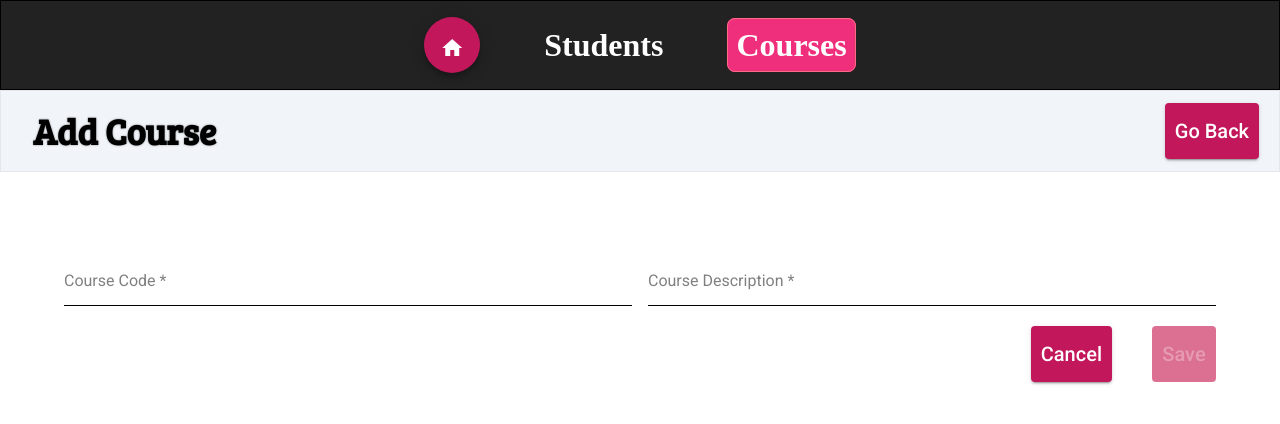
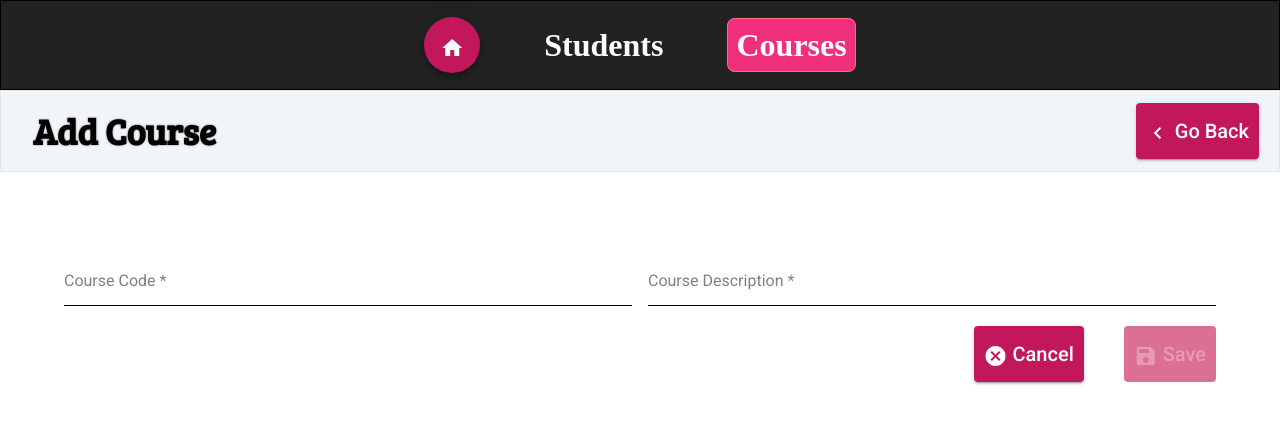
Before and after one commit to Amnish04/RESTful-College-Angular-UI, an Angular app: page /courses/1 in a window 1280 px wide. Shown: the top 424 px of the page. Built offline with nearby package versions, Linux system fonts and the light colour scheme; a web font is replaced by a local one.

Commit message:
Add icons to controls

```diff
--- a/src/app/components/courses/course-add-edit/course-add-edit.component.html
+++ b/src/app/components/courses/course-add-edit/course-add-edit.component.html
@@ -10,11 +10,13 @@
                     <button appSoundOnClick type="button" mat-raised-button color="primary" class="m-4 sm-m-auto"
                     style="padding: 0.5em; font-size: 1.25em; transition: 200ms ease-in-out; align-self: center;"
                     (click)="editing = true" >
+                        <mat-icon>edit</mat-icon>
                         Edit
                     </button>
                     <button appSoundOnClick type="button" mat-raised-button color="primary" class="m-4 sm-m-auto"
                     style="padding: 0.5em; font-size: 1.25em; transition: 200ms ease-in-out; align-self: center;"
                     (click)="onDelete()">
+                        <mat-icon>delete</mat-icon>
                         Delete
                     </button>
                 </div>
@@ -53,10 +55,12 @@
                 <button appSoundOnClick type="button" mat-raised-button color="primary" class="m-4 sm-m-auto"
                 style="padding: 0.5em; font-size: 1.25em; align-self: center;"
                 (click)="onCancelEdit()">
+                    <mat-icon>cancel</mat-icon>
                     Cancel
                 </button>
                 <button appSoundOnClick type="submit" mat-raised-button color="primary" class="m-4 sm-m-auto"
                 style="padding: 0.5em; font-size: 1.25em; align-self: center;" [disabled]="saveDisabled">
+                    <mat-icon>save</mat-icon>
                     Save
                 </button>
             </div>
--- a/src/app/components/courses/course-add-edit/course-add-edit.component.ts
+++ b/src/app/components/courses/course-add-edit/course-add-edit.component.ts
@@ -148,7 +148,9 @@ export class CourseAddEditComponent implements OnInit {
     openDialog() {
         const dialogRef = this.dialog.open(YesNoModalComponent, {
             data: {
-                dialogTitle: 'Are you sure you want to delete?'
+                dialogTitle: 'Are you sure you want to delete?',
+                yesTitle: 'Delete',
+                noTitle: 'Cancel'
             }
         });
 
--- a/src/app/components/courses/courses-table/courses-table.component.html
+++ b/src/app/components/courses/courses-table/courses-table.component.html
@@ -4,7 +4,10 @@
 
         <button appSoundOnClick id="addStudentButton" [routerLink]="'add-new'"
             style="padding: 0.5em; font-size: 1.25em; transition: 200ms ease-in-out; align-self: center;"
-            mat-raised-button color="primary">Add Course</button>
+            mat-raised-button color="primary">
+            <mat-icon>add</mat-icon>
+            Add Course
+        </button>
     </div>
 
     <div class="overflow-x-auto mx-5 my-5">
--- a/src/app/components/page-header/page-header.component.html
+++ b/src/app/components/page-header/page-header.component.html
@@ -20,8 +20,10 @@
 
         <div *ngIf="goBackButton" class="mx-5 my-3 sm-m-auto">
             <button appSoundOnClick mat-raised-button color="primary" style="padding: 0.5em; font-size: 1.25em; transition: 200ms ease-in-out;"
-            (click)="goBack()"
-            >Go Back</button>
+            (click)="goBack()">
+            <mat-icon>chevron_left</mat-icon>
+            Go Back
+        </button>
         </div>
     </div>
 </header>
--- a/src/app/components/students/student-add-edit/student-add-edit.component.html
+++ b/src/app/components/students/student-add-edit/student-add-edit.component.html
@@ -10,11 +10,13 @@
                     <button appSoundOnClick type="button" mat-raised-button color="primary" class="m-4 sm-m-auto"
                     style="padding: 0.5em; font-size: 1.25em; transition: 200ms ease-in-out; align-self: center;"
                     (click)="editing = true" >
+                        <mat-icon>edit</mat-icon>
                         Edit
                     </button>
                     <button appSoundOnClick type="button" mat-raised-button color="primary" class="m-4 sm-m-auto"
                     style="padding: 0.5em; font-size: 1.25em; transition: 200ms ease-in-out; align-self: center;"
                     (click)="onDelete()">
+                    <mat-icon>delete</mat-icon>
                         Delete
                     </button>
                 </div>
@@ -163,10 +165,12 @@
                 <button appSoundOnClick type="button" mat-raised-button color="primary" class="m-4 sm-m-auto"
                 style="padding: 0.5em; font-size: 1.25em; align-self: center;"
                 (click)="onCancelEdit()">
+                    <mat-icon>cancel</mat-icon>
                     Cancel
                 </button>
                 <button appSoundOnClick type="submit" mat-raised-button color="primary" class="m-4 sm-m-auto"
                 style="padding: 0.5em; font-size: 1.25em; align-self: center;" [disabled]="saveDisabled">
+                    <mat-icon>save</mat-icon>
                     Save
                 </button>
             </div>
--- a/src/app/components/students/student-add-edit/student-add-edit.component.ts
+++ b/src/app/components/students/student-add-edit/student-add-edit.component.ts
@@ -220,7 +220,9 @@ export class StudentAddEditComponent implements OnInit {
     openDialog() {
         const dialogRef = this.dialog.open(YesNoModalComponent, {
             data: {
-                dialogTitle: 'Are you sure you want to delete?'
+                dialogTitle: 'Are you sure you want to delete?',
+                yesTitle: 'Delete',
+                noTitle: 'Cancel'
             }
         });
 
--- a/src/app/components/students/students-table/students-table.component.html
+++ b/src/app/components/students/students-table/students-table.component.html
@@ -4,7 +4,10 @@
 
         <button appSoundOnClick id="addStudentButton" [routerLink]="'add-new'"
             style="padding: 0.5em; font-size: 1.25em; transition: 200ms ease-in-out; align-self: center;"
-            mat-raised-button color="primary">Add Student</button>
+            mat-raised-button color="primary">
+            <mat-icon>add</mat-icon>
+            Add Student
+        </button>
     </div>
 
     <div class="overflow-x-auto border-mobile mx-5 my-5">
--- a/src/app/components/yes-no-modal/yes-no-modal.component.html
+++ b/src/app/components/yes-no-modal/yes-no-modal.component.html
@@ -4,11 +4,11 @@
     <button appSoundOnClick type="button" mat-raised-button color="primary" class="m-4 sm-m-auto"
     style="padding: 0.5em; font-size: 1.25em; transition: 200ms ease-in-out; align-self: center;"
     [mat-dialog-close]="false">
-        No
+        {{noTitle}}
     </button>
     <button appSoundOnClick type="button" mat-raised-button color="primary" class="m-4 sm-m-auto"
     style="padding: 0.5em; font-size: 1.25em; transition: 200ms ease-in-out; align-self: center;"
     [mat-dialog-close]="true">
-        Yes
+        {{yesTitle}}
     </button>
 </div>
--- a/src/app/components/yes-no-modal/yes-no-modal.component.ts
+++ b/src/app/components/yes-no-modal/yes-no-modal.component.ts
@@ -8,6 +8,8 @@ import { MatDialogRef, MAT_DIALOG_DATA } from '@angular/material/dialog';
 })
 export class YesNoModalComponent implements OnInit {
     dialogTitle: string;
+    yesTitle: string;
+    noTitle: string;
 
     constructor(
         public dialogRef: MatDialogRef<YesNoModalComponent>,
@@ -16,5 +18,7 @@ export class YesNoModalComponent implements OnInit {
 
     ngOnInit(): void {
         this.dialogTitle = this.data?.dialogTitle ?? 'Yes or No?';
+        this.yesTitle = this.data?.yesTitle ?? 'Yes';
+        this.noTitle = this.data?.noTitle ?? 'No';
     }
 }
```
